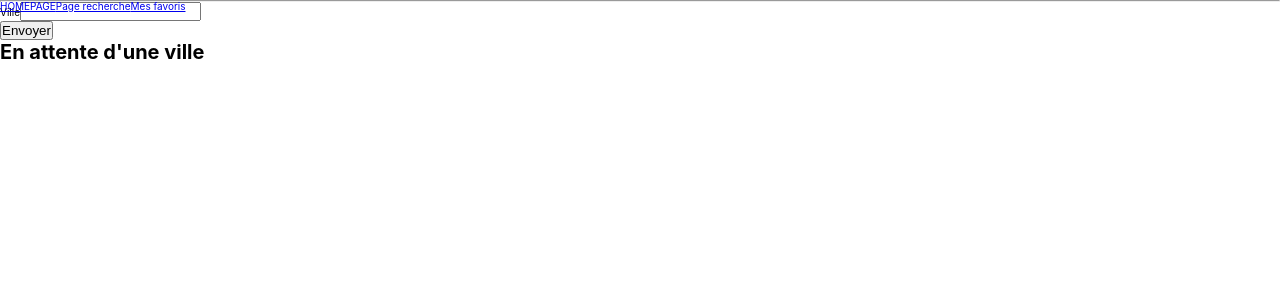
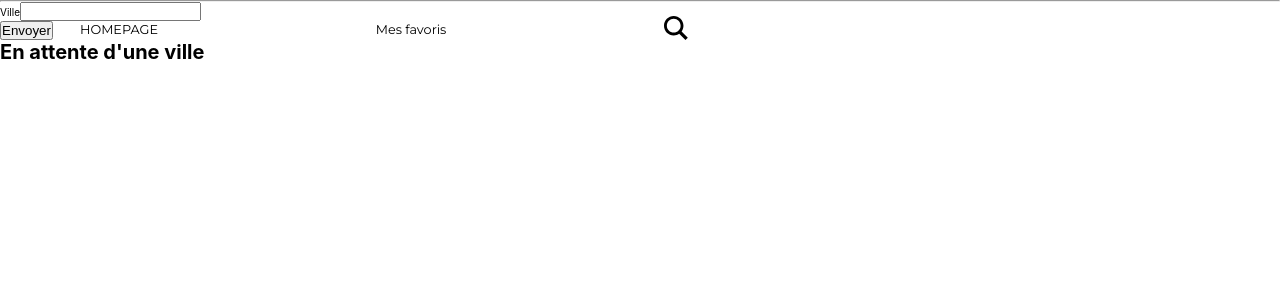
Before and after one commit to valdiev/Meteo-ECV, a React (Create React App) app: page /search in a window 1280 px wide. Shown: the top 300 px of the page. Built offline with nearby package versions, Linux system fonts and the light colour scheme.

Commit message:
Design home navbar

```diff
--- a/src/App.js
+++ b/src/App.js
@@ -6,18 +6,20 @@ import {Link, Outlet} from "react-router-dom";
 
 function App() {
   return (
-      <div className="main">
         <header>
-          <div className="menu">
+          <nav className="menu">
             <ul>
-                <Link className="link" to="/">HOMEPAGE</Link>
-                <Link className="link" to="/search">Page recherche</Link>
-                <Link className="link" to="/favorite">Mes favoris</Link>
+              {window.location.pathname==="/" ? null :
+                <li>
+                  <Link className="link" to="/">HOMEPAGE</Link>
+                </li>
+              }
+                <li><Link className="link" to="/favorite">Mes favoris</Link></li>
+                <li><Link className="link" to="/search"><svg xmlns="http://www.w3.org/2000/svg" width="24" height="24" viewBox="0 0 24 24"><path d="M23.809 21.646l-6.205-6.205c1.167-1.605 1.857-3.579 1.857-5.711 0-5.365-4.365-9.73-9.731-9.73-5.365 0-9.73 4.365-9.73 9.73 0 5.366 4.365 9.73 9.73 9.73 2.034 0 3.923-.627 5.487-1.698l6.238 6.238 2.354-2.354zm-20.955-11.916c0-3.792 3.085-6.877 6.877-6.877s6.877 3.085 6.877 6.877-3.085 6.877-6.877 6.877c-3.793 0-6.877-3.085-6.877-6.877z"/></svg></Link></li>
             </ul>
-          </div>
+          </nav>
+          <Outlet/>
         </header>
-        <Outlet/>
-      </div>
   );
 }
 
--- a/src/assets/style/style.scss
+++ b/src/assets/style/style.scss
@@ -20,6 +20,27 @@ p {
 
 header {
     position: fixed;
+    width: 60%;
+    padding: 1rem 5rem;
+
+    nav {
+        ul {
+            display: flex;
+            justify-content: space-between;
+            align-items: center;
+
+            li {
+                list-style: none;
+
+                a {
+                    text-decoration: none;
+                    font-family: 'Montserrat', sans-serif;
+                    font-size: .8rem;
+                    color: #000;
+                }
+            }
+        }
+    }
 }
 
 .container {
@@ -35,12 +56,13 @@ header {
     &__information {
         flex: 60%;
         background-color: #fff;
-        padding: 6rem 5rem;
+        padding: 6rem 5rem 3rem;
         display: flex;
         flex-direction: column;
         justify-content: space-between;
         align-items: center;
         gap: .2rem;
+        overflow: hidden;
 
         &-date {
             h2 {
@@ -67,6 +89,9 @@ header {
         &-prevision {
             display: flex;
             gap: 2rem;
+            width: 100%;
+            overflow-x: scroll;
+            padding-bottom: 1.5rem;
 
             h4 {
                 font-size: .8rem;
@@ -115,17 +140,7 @@ header {
 @media screen and (max-width: 1024px) {
     .position {
         &__information {
-            flex: unset;
-            width: 60%;
-            overflow: hidden;
             padding: 5rem 4rem;
-
-            &-prevision {
-                width: 100%;
-                overflow-x: scroll;
-                padding-bottom: 1.5rem;
-            }
-
         }
     }
 }
```
